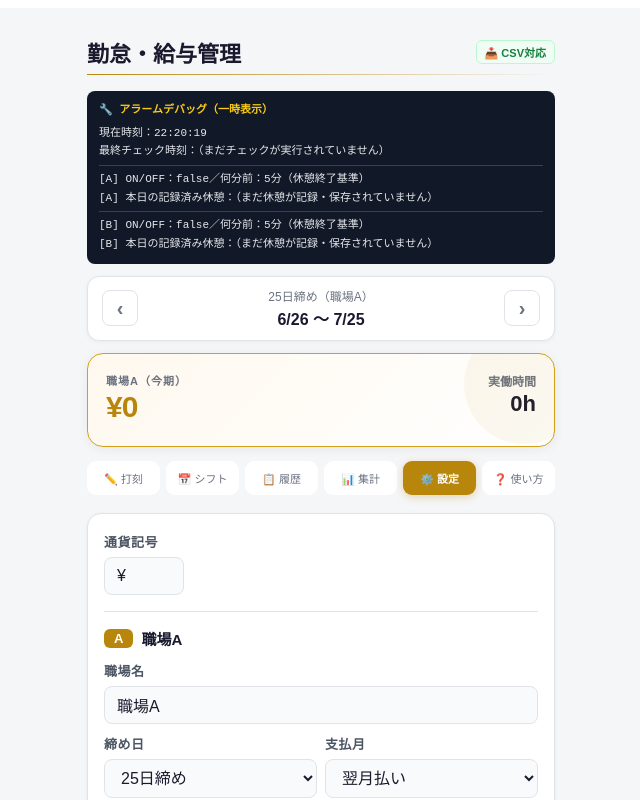
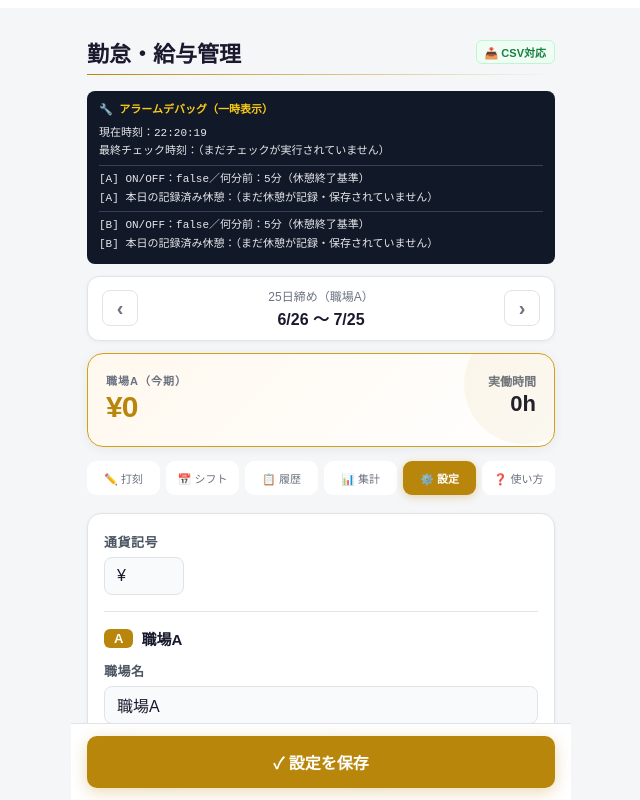
Before and after one commit to kslab-git/work-tracker, a React (Vite) app: page / in a window 1280 px wide. Both pictures are taken after a click on the button "⚙️ 設定". Shown: the top 800 px of the page, without its empty margins (319-959 px from the left). Built offline with nearby package versions, Linux system fonts and the light colour scheme.

Commit message:
設定画面の保存ボタンをフローティング化

```diff
--- a/src/App.jsx
+++ b/src/App.jsx
@@ -1264,7 +1264,7 @@ export default function WorkTracker() {
 
         {/* ── SETTINGS ────────────────────────────────────────────────────── */}
         {view==="settings"&&(
-          <div style={{background:C.surface,border:`1px solid ${C.border}`,borderRadius:14,padding:"18px 16px",boxShadow:"0 1px 4px rgba(0,0,0,0.05)"}}>
+          <div style={{background:C.surface,border:`1px solid ${C.border}`,borderRadius:14,padding:"18px 16px 100px",boxShadow:"0 1px 4px rgba(0,0,0,0.05)"}}>
             <div style={{marginBottom:16}}>
               <Lbl>通貨記号</Lbl>
               <input type="text" value={settingsForm.currency||"¥"} maxLength={3} onChange={e=>setSettingsForm(s=>({...s,currency:e.target.value}))} style={{...inp,width:80}}/>
@@ -1348,9 +1348,7 @@ export default function WorkTracker() {
               );
             })}
 
-            <button onClick={handleSettingsSave} style={{width:"100%",padding:"13px 0",borderRadius:10,border:"none",background:WPC.primary,color:"#fff",fontWeight:700,fontSize:15,cursor:"pointer",marginBottom:20}}>設定を保存</button>
-
-            <div style={{borderTop:`1px solid ${C.border}`,paddingTop:16}}>
+            <div style={{borderTop:`1px solid ${C.border}`,paddingTop:16,marginTop:4}}>
               <Lbl>📥 データ管理</Lbl>
               {oldLocalStorageRecords.length>0&&(
                 <div style={{marginBottom:12}}>
@@ -1415,6 +1413,15 @@ export default function WorkTracker() {
               </button>
               <input ref={importRef} type="file" accept=".csv" onChange={handleImport} style={{display:"none"}}/>
             </div>
+          </div>
+        )}
+
+        {/* 設定画面専用フローティング保存ボタン（打刻入力画面の保存ボタンと同じ挙動・見た目） */}
+        {view==="settings"&&(
+          <div style={{position:"fixed",bottom:0,left:"50%",transform:"translateX(-50%)",width:"100%",maxWidth:500,padding:"12px 16px",background:"rgba(255,255,255,0.95)",backdropFilter:"blur(8px)",borderTop:`1px solid ${C.border}`,boxSizing:"border-box",zIndex:100}}>
+            <button onClick={handleSettingsSave} style={{width:"100%",padding:"14px 0",borderRadius:10,border:"none",background:WPC.primary,color:"#fff",fontWeight:700,fontSize:16,cursor:"pointer",boxShadow:`0 4px 16px ${WPC.shadow}`}}>
+              ✓ 設定を保存
+            </button>
           </div>
         )}
 
```
